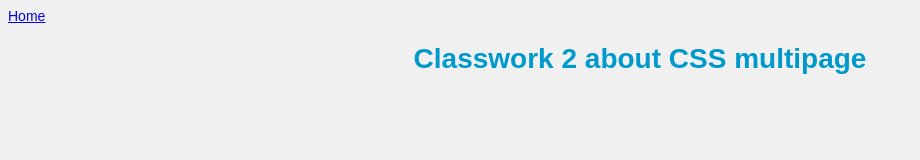
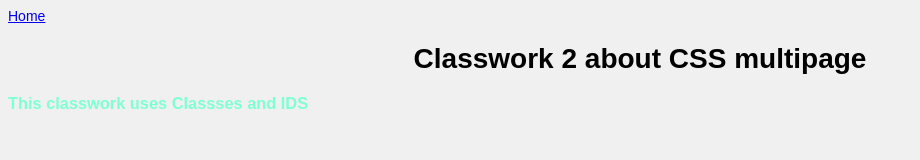
Before and after one commit to vladPlatonov1/Classwork-coding, a plain HTML site: page about.html in a window 1280 px wide. Shown: the whole page, without its empty margins (0-920 px from the left). Drawn offline with Linux system fonts and the light colour scheme.

Commit message:
Update about.html

```diff
--- a/about.html
+++ b/about.html
@@ -8,6 +8,7 @@
 </head>
 <body>
     <a href="html/index.html">Home</a>
-    <h1 id="head2">Classwork 2 about CSS multipage</h1>
+    <h1 id="h2">Classwork 2 about CSS multipage</h1>
+    <h3 class="h1">This classwork uses Classses and IDS</h3>
 </body>
 </html>
```
